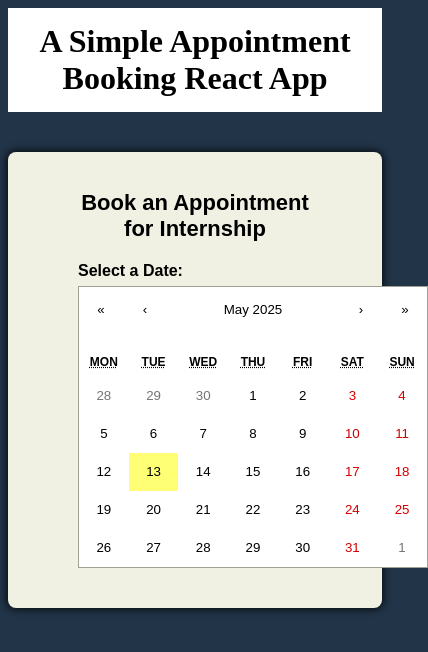
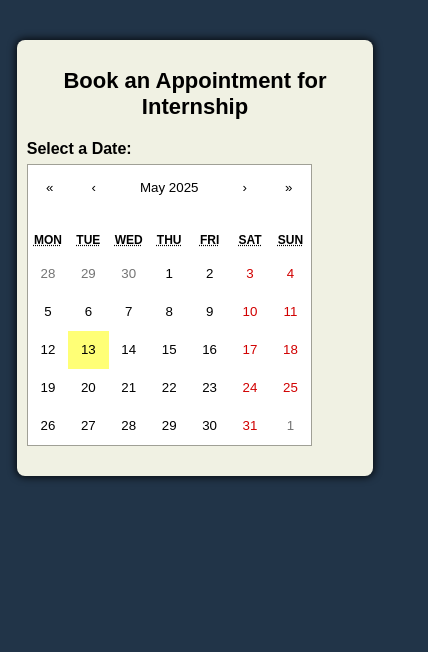
Before and after one commit to mkgdevelopers/appointment-booking-page, a React (Vite) app: page / in a window 390 px wide. Shown: the top 652 px of the page, 428 px wide, since content can reach past the window. Built offline with nearby package versions, Linux system fonts and the light colour scheme.

Commit message:
fix css and make responsive

```diff
--- a/src/App.css
+++ b/src/App.css
@@ -10,9 +10,10 @@ h1{
 }
 .dateAndTime{
   display: flex;
+  flex-wrap: wrap;
 }
 .container{
-  max-width: 600px;
+  width: 55%;
   margin: 40px auto;
   padding: 20px 70px;
   border-radius: 8px;
@@ -36,7 +37,7 @@ h1{
   font-weight: bold;
 }
 .input{
-  width: 100%;
+  width: 50%;
   padding: 8px 10px;
   border-radius: 4px;
   border: 1px solid #ccc;
@@ -84,3 +85,18 @@ h1{
   font-weight: bold;
   text-align: center;
 }
+@media (max-width: 600px) {
+  .input{
+    width: 80%;
+  }
+  .container{
+    padding: 10px;
+    width: 90%;
+  }
+  .react-calendar{
+    max-width: 285px;
+  }
+  h1{
+    display: none;
+  }
+}
```
